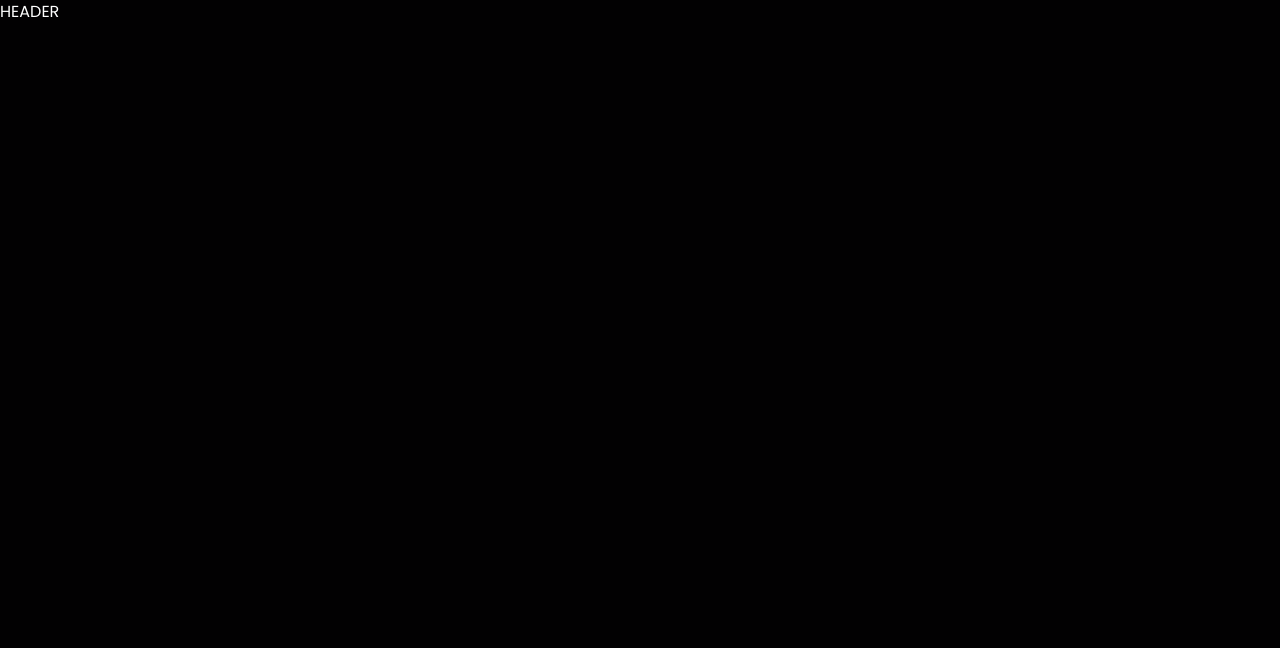
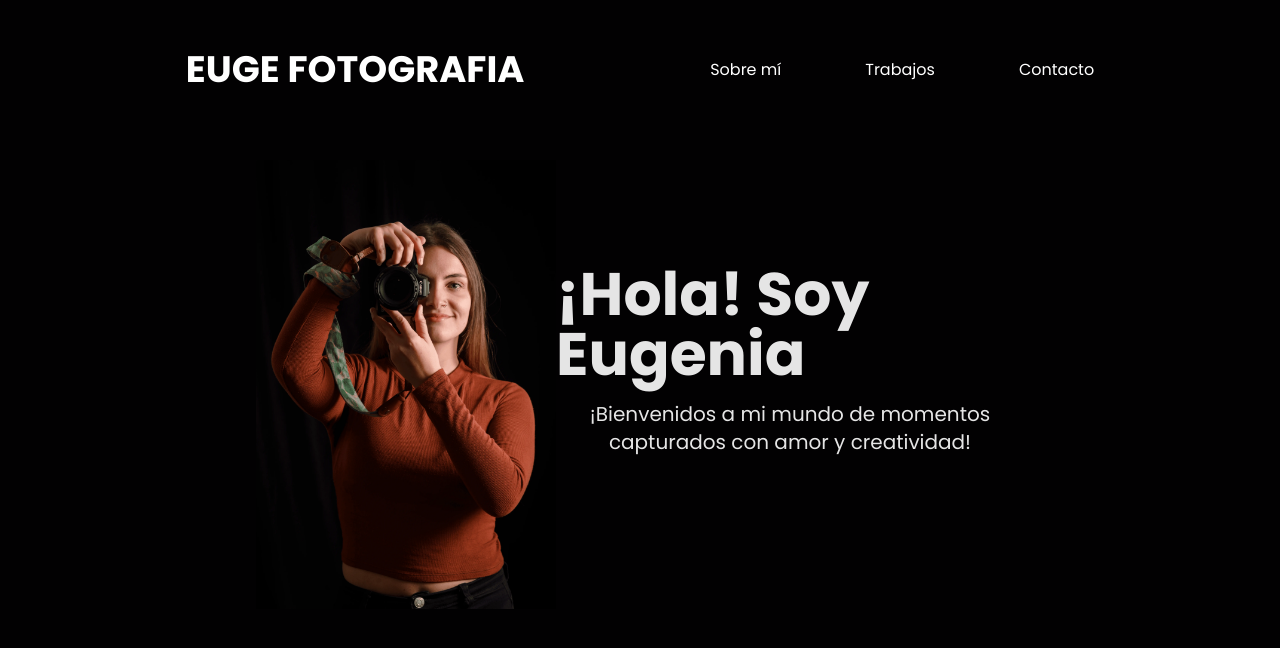
Before and after one commit to di4m0nds/euyi, a React (Vite) app: page / in a window 1280 px wide. Shown: the top 648 px of the page. Built offline with nearby package versions, Linux system fonts and the light colour scheme.

Commit message:
feat: Add new content, implement first animation

```diff
--- a/src/App.tsx
+++ b/src/App.tsx
@@ -2,7 +2,7 @@ import { useState } from "react"
 
 import { AnimatePresence } from "framer-motion"
 
-import { Header, Loader } from "./components"
+import { Header, Loader, About } from "./components"
 
 function App() {
     const [ loading, setLoading ] = useState<boolean>(true)
@@ -14,7 +14,7 @@ function App() {
            : (
                <div className="w-screen">
                    <Header />
-                   {/* ABOUT */}
+                   <About />
                    {/* PROJECTS/WORKS */}
                    {/* CONTACTING */}
                </div>
--- /dev/null
+++ b/src/components/About/About.tsx
@@ -0,0 +1,37 @@
+import { motion } from "framer-motion"
+import { BASE_URL } from "../../utils/consts"
+
+function About() {
+    const size = window.screen.width
+
+    return (
+        <section className="w-full relative px-[10px] md:px-[20%]">
+            <div className="flex flex-col md:flex-row justify-center md:justify-start items-center">
+                <motion.img
+                    className="md:mt-[40px]"
+                    src={`${BASE_URL}euge.webp`}
+                    layoutId="main-image-1"
+                    width={size > 1225 ? 400 : 300}
+                    transition={{
+                        ease: [0.6, 0.01, -0.05, 0.9],
+                        duration: 0.8,
+                    }}
+                />
+                <motion.div
+                    className="flex flex-col items-center justify-center text-white"
+                    initial={{ opacity: 0, y: -50 }}
+                    animate={{ opacity: 1, y: 0 }}
+                    exit={{ opacity: 0, y: -50 }}
+                    transition={{ ease: 'easeInOut', duration: 1.5 }}
+                >
+                    <h1 className="text-4xl md:text-6xl font-bold mb-4">¡Hola! Soy Eugenia</h1>
+                    <p className="text-lg md:text-xl text-center">
+                      ¡Bienvenidos a mi mundo de momentos capturados con amor y creatividad!
+                    </p>
+                </motion.div>
+            </div>
+        </section>
+    )
+}
+
+export default About
--- a/src/components/Header/Header.tsx
+++ b/src/components/Header/Header.tsx
@@ -1,8 +1,13 @@
+import Navbar from "../Navbar/Navbar"
+
 function Header() {
     return (
-        <div>
-         HEADER
-        </div>
+        <header className="w-full h-[100px] relative flex flex-col md:flex-row md:justify-evenly justify-center items-center mt-[20px] md:px-0 px-5">
+            <a href="/">
+                <h1 className="text-[2.3rem] font-bold">EUGE FOTO{window.screen.width > 375 ? 'GRAFIA' : ''}</h1>
+            </a>
+            <Navbar />
+        </header>
     )
 }
 
--- a/src/components/ImageBlock/ImageBlock.tsx
+++ b/src/components/ImageBlock/ImageBlock.tsx
@@ -11,7 +11,11 @@ function ImageBlock({ className, name, width, variants, type }: PropsImageCompon
         >
             <picture>
                 <source srcSet={BASE_URL + name + ".webp"} type={type} />
-                <img src={BASE_URL + name + ".webp"} alt={name} width={width} />
+                <motion.img
+                    src={BASE_URL + name + ".webp"}
+                    alt={name}
+                    width={width}
+                />
             </picture>
         </motion.div>
     )
--- a/src/components/Loader/Loader.tsx
+++ b/src/components/Loader/Loader.tsx
@@ -1,9 +1,10 @@
 import { motion } from "framer-motion";
 
 import { PropsLoaderComponent } from "../../utils/interfaces";
-import { containerLoaderVariant, imageLoaderVariant } from "../../utils/variants";
+import { containerLoaderVariant, imageLoaderVariant, mainImageLoaderVariant } from "../../utils/variants";
 
 import ImageBlock from "../ImageBlock/ImageBlock";
+import { BASE_URL } from "../../utils/consts";
 
 function Loader({ setLoading }: PropsLoaderComponent) {
     return (
@@ -14,8 +15,17 @@ function Loader({ setLoading }: PropsLoaderComponent) {
             animate="show"
             exit="exit"
         >
-            <div  className="w-full h-full flex justify-center items-center">
-                <ImageBlock variants={imageLoaderVariant} name="euge" width={500} className="" type="image/webp" />
+            <div className="w-full h-full flex justify-center items-center">
+                <ImageBlock variants={imageLoaderVariant} name="euge" width={400} className="" type="image/webp" />
+            </div>
+            <div className="w-full h-full flex justify-center items-center absolute top-[0px]">
+                <motion.img
+                    variants={mainImageLoaderVariant}
+                    src={BASE_URL + "euge.webp"}
+                    alt="main-euge"
+                    width={400}
+                    layoutId="main-image-1"
+                />
             </div>
             <ImageBlock
                 variants={imageLoaderVariant} name="show_1" width={400}
--- /dev/null
+++ b/src/components/Navbar/Navbar.tsx
@@ -0,0 +1,25 @@
+function Navbar() {
+    return (
+        <nav className="w-full md:w-[30%]">
+            <ul className="flex w-full md:justify-between justify-around">
+                <li className="navbar-item">
+                    <a href="#sobremi" className="navbar-link">
+                      Sobre mí
+                    </a>
+                </li>
+                <li className="navbar-item">
+                    <a href="#trabajos" className="navbar-link">
+                      Trabajos
+                    </a>
+                </li>
+                <li className="navbar-item">
+                    <a href="#contacto" className="navbar-link">
+                      Contacto
+                    </a>
+                </li>
+            </ul>
+        </nav>
+    )
+}
+
+export default Navbar
--- a/src/components/index.tsx
+++ b/src/components/index.tsx
@@ -3,6 +3,7 @@ import Header from "./Header/Header"
 import Loader from "./Loader/Loader"
 
 // About
+import About from "./About/About"
 
 // Contect
 
@@ -11,4 +12,5 @@ import Loader from "./Loader/Loader"
 export {
     Header,
     Loader,
+    About,
 }
--- a/src/index.css
+++ b/src/index.css
@@ -27,12 +27,13 @@ body {
   padding: 0;
 
   box-sizing: border-box;
+  overflow-x: hidden;
 }
 
 .font-family-poppins {
-    font-family: "Poppins"
+    font-family: "Poppins, sans-serif, Arial, system-ui, Avenir, Helvetica"
 }
 
 .font-family-quicksand {
-    font-family: "Quicksand"
+    font-family: "Quicksand, sans-serif, Arial, system-ui, Avenir, Helvetica"
 }
--- a/src/utils/variants.ts
+++ b/src/utils/variants.ts
@@ -3,7 +3,7 @@ import { Variants } from "framer-motion"
 export const containerLoaderVariant = {
     show: {
         transition: {
-            staggerChildren: 0.35,
+            staggerChildren: 0.5,
         }
     }
 } as Variants
@@ -25,8 +25,20 @@ export const imageLoaderVariant = {
         opacity: 0,
         y: -50,
         transition: {
-            ease: 'easeInOut',
-            duration: 0.8,
+            ease: 'backOut',
+            duration: 0.5,
         }
     }
 } as Variants
+
+export const mainImageLoaderVariant = {
+  hidden: { opacity: 0, y: 200 },
+  show: {
+    opacity: 1,
+    y: 0,
+    transition: {
+      ease: 'backIn',
+      duration: 0.5,
+    },
+  },
+} as Variants
```
